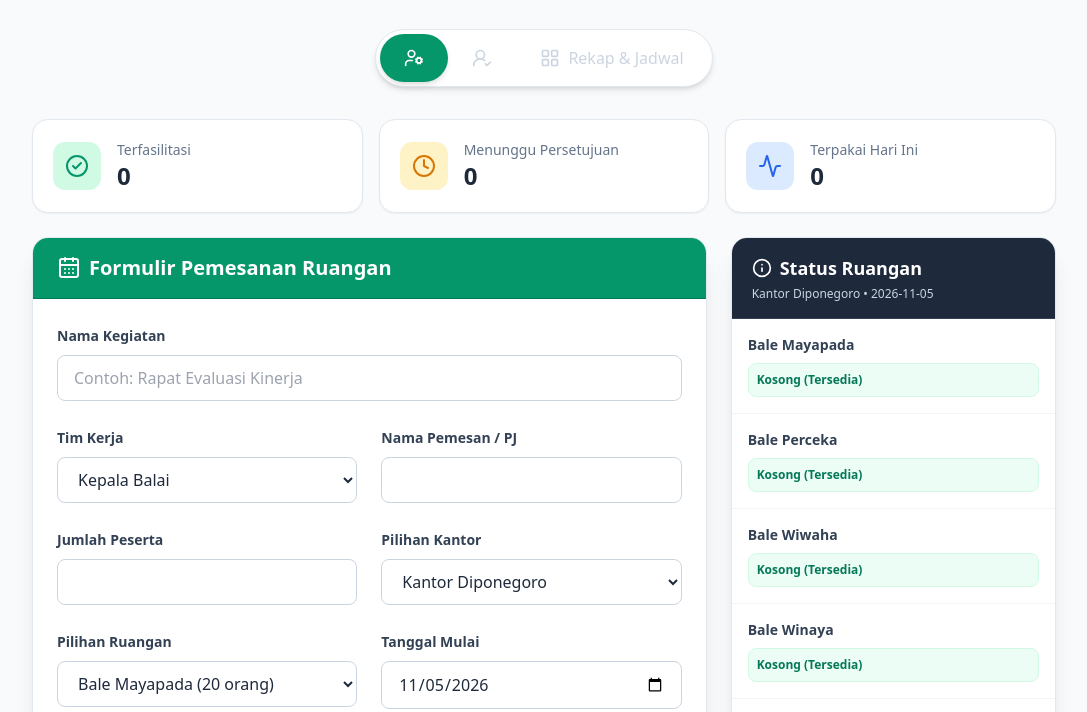
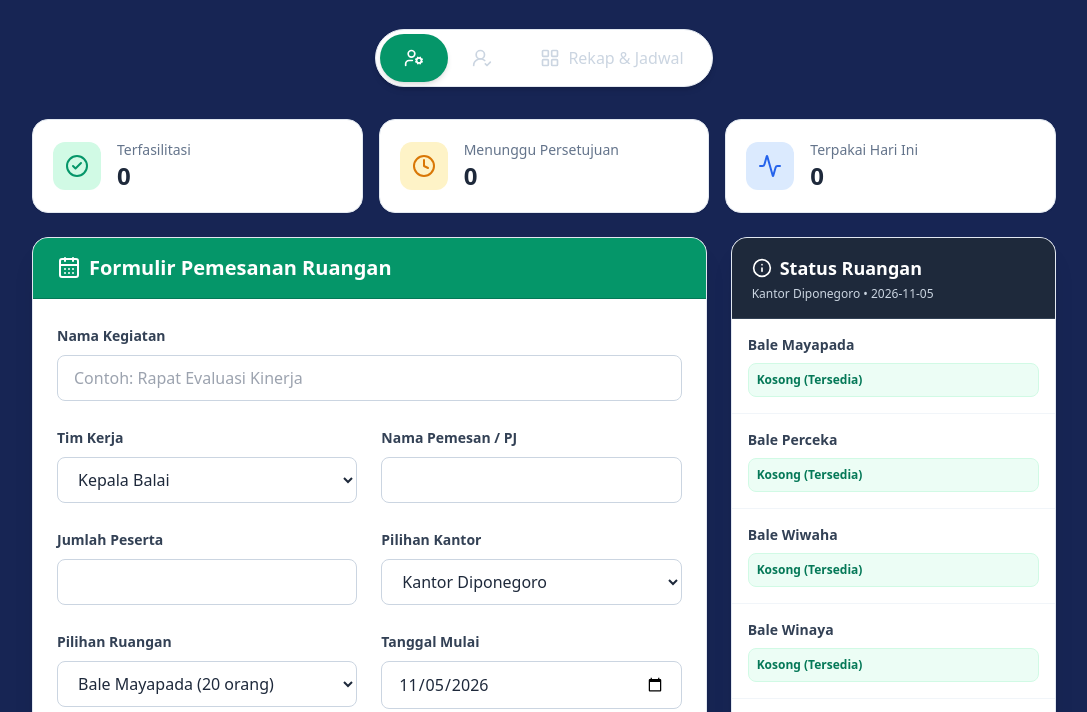
Before and after one commit to aghmn-hub/sistem-ruangan, a plain HTML site: page index.html in a window 1280 px wide. Shown: the part 103-815 px from the top of the page, without its empty margins (96-1183 px from the left). Drawn offline with nearby package versions, Linux system fonts and the light colour scheme; no server answers.

Commit message:
Update index.html

```diff
--- a/index.html
+++ b/index.html
@@ -17,7 +17,7 @@
     @keyframes fadeIn { from { opacity: 0; transform: scale(0.98); } to { opacity: 1; transform: scale(1); } }
   </style>
 </head>
-<body class="bg-slate-50 text-slate-800 font-sans p-4 md:p-8 min-h-screen">
+<body class="bg-blue-950 text-slate-100 font-sans p-4 md:p-8 min-h-screen">
 
   <div class="max-w-5xl mx-auto space-y-8">
 
```
